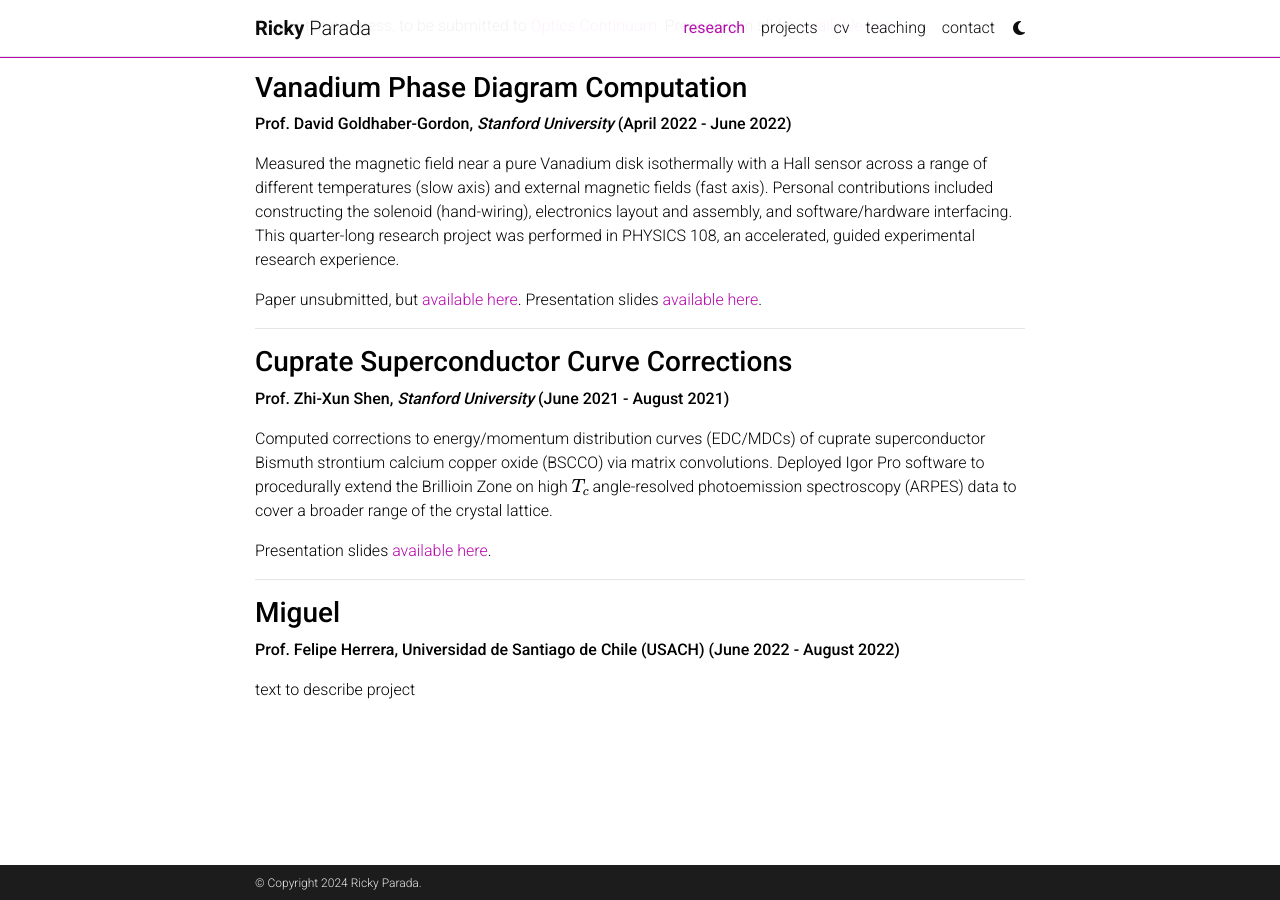
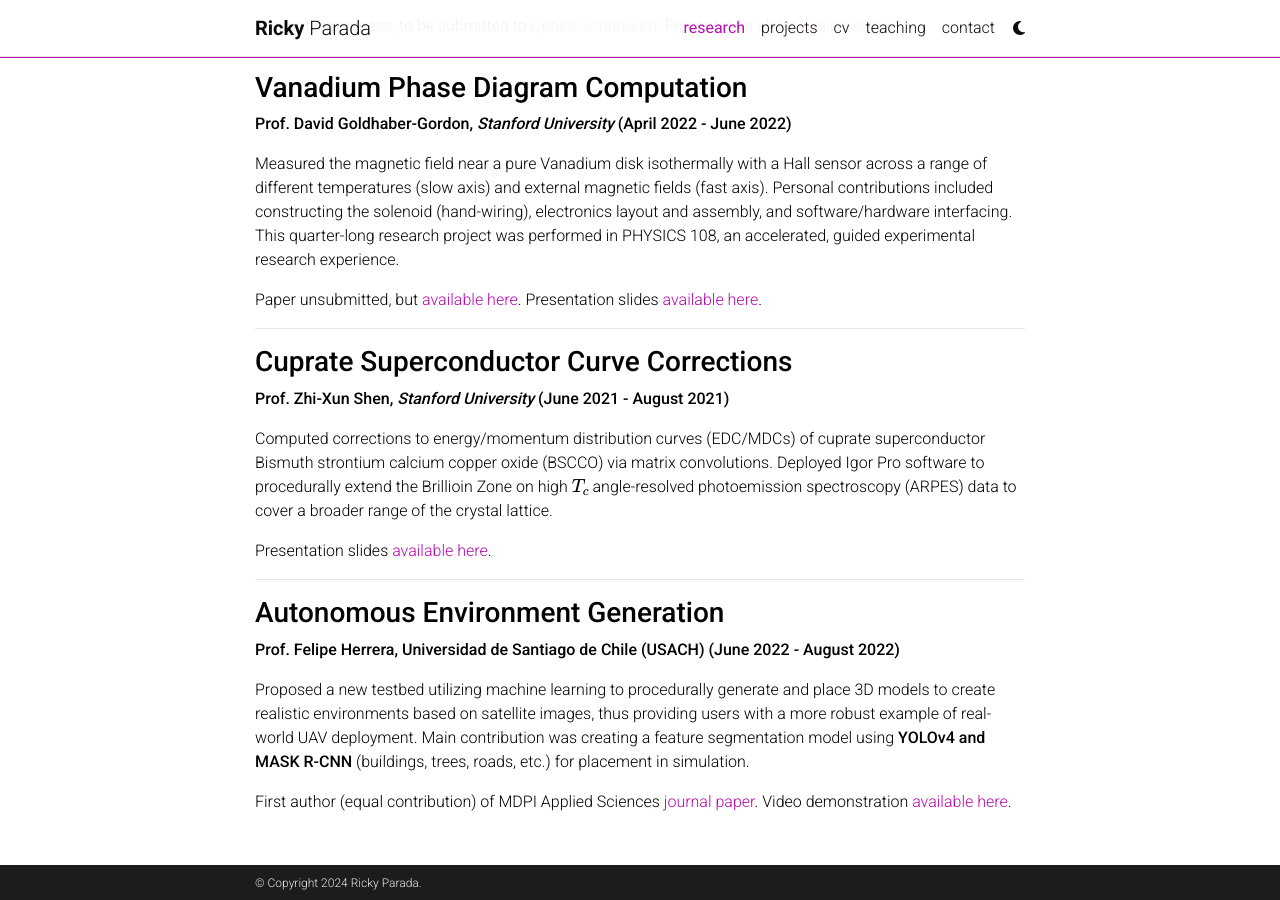
Before and after one commit to rickyparada/rickyparada.github.io, a Jekyll site: the page built from _pages/research.md, in a window 1280 px wide and 900 px high, scrolled down 843 px. Built offline with Jekyll 4.4.1, drawn with Linux system fonts in a browser that asks for light colours; comment, search, counter and statistics services are not loaded; a style sheet for code colours, icons or effects is not loaded.

```diff
--- a/_pages/research.md
+++ b/_pages/research.md
@@ -23,7 +23,7 @@
 
 Converged on qubit module parameters that optimize the transfer fidelity of a flying photon emitted by an optomechanical transducer. Performed detailed error analyses to mitigate the effeciency drop due to multiple loss channels. I further prototyped several physical layouts with distinct qubit geometries in Sonnet to determine which configurations were physically realizable.
 
-Paper unsubmitted, but [available here](https://drive.google.com/drive/u/0/folders/1YfTkdYzfpCecb7MT1aOk_rz3cuTaO33E). Presentation slides [available here](https://drive.google.com/drive/u/0/folders/1YfTkdYzfpCecb7MT1aOk_rz3cuTaO33E).
+Paper unsubmitted, but [available here](https://drive.google.com/file/d/1HtsnFRIcORVdOz2jpwU7C5EViuS55EaZ/view?usp=sharing). Presentation slides [available here](https://drive.google.com/file/d/1FCuTOX9cTHbK8wTdKeeZ2OEKtDYs-jmb/view?usp=sharing).
 
 ---
 
@@ -33,7 +33,7 @@
 
 Classified birifringent materials based on their refractive indices using a feed-forward Neural Network trained on solely optical information. Determined input data in the form of Mueller matrices and Brewster's angles in reflection using polarimetry techniques. Engineered loss landscapes of a fixed window centered around Barium Borate (BBO) with varying resolution to measure the model's extrapolation ability.
 
-Preprint in progress, to be submitted to [Optics Continuum](https://opg.optica.org/optcon/journal/optcon/about.cfm). Presentation slides [available here](https://drive.google.com/drive/u/0/folders/1YfTkdYzfpCecb7MT1aOk_rz3cuTaO33E).
+Preprint in progress, to be submitted to [Optics Continuum](https://opg.optica.org/optcon/journal/optcon/about.cfm). Presentation slides [available here](https://drive.google.com/file/d/1M3Pf-JbvTxUSwoPGReYcSEIhvULLXeuq/view?usp=sharing).
 
 ---
 
@@ -57,8 +57,10 @@
 
 ---
 
-### **Miguel**
+### **Autonomous Environment Generation**
 
 **Prof. Felipe Herrera, Universidad de Santiago de Chile (USACH) (June 2022 - August 2022)**
 
-text to describe project
+Proposed a new testbed utilizing machine learning to procedurally generate and place 3D models to create realistic environments based on satellite images, thus providing users with a more robust example of real-world UAV deployment. Main contribution was creating a feature segmentation model using **YOLOv4 and MASK R-CNN** (buildings, trees, roads, etc.) for placement in simulation.
+
+First author (equal contribution) of MDPI Applied Sciences [journal paper](https://www.mdpi.com/2076-3417/11/5/2185). Video demonstration [available here]().
```
